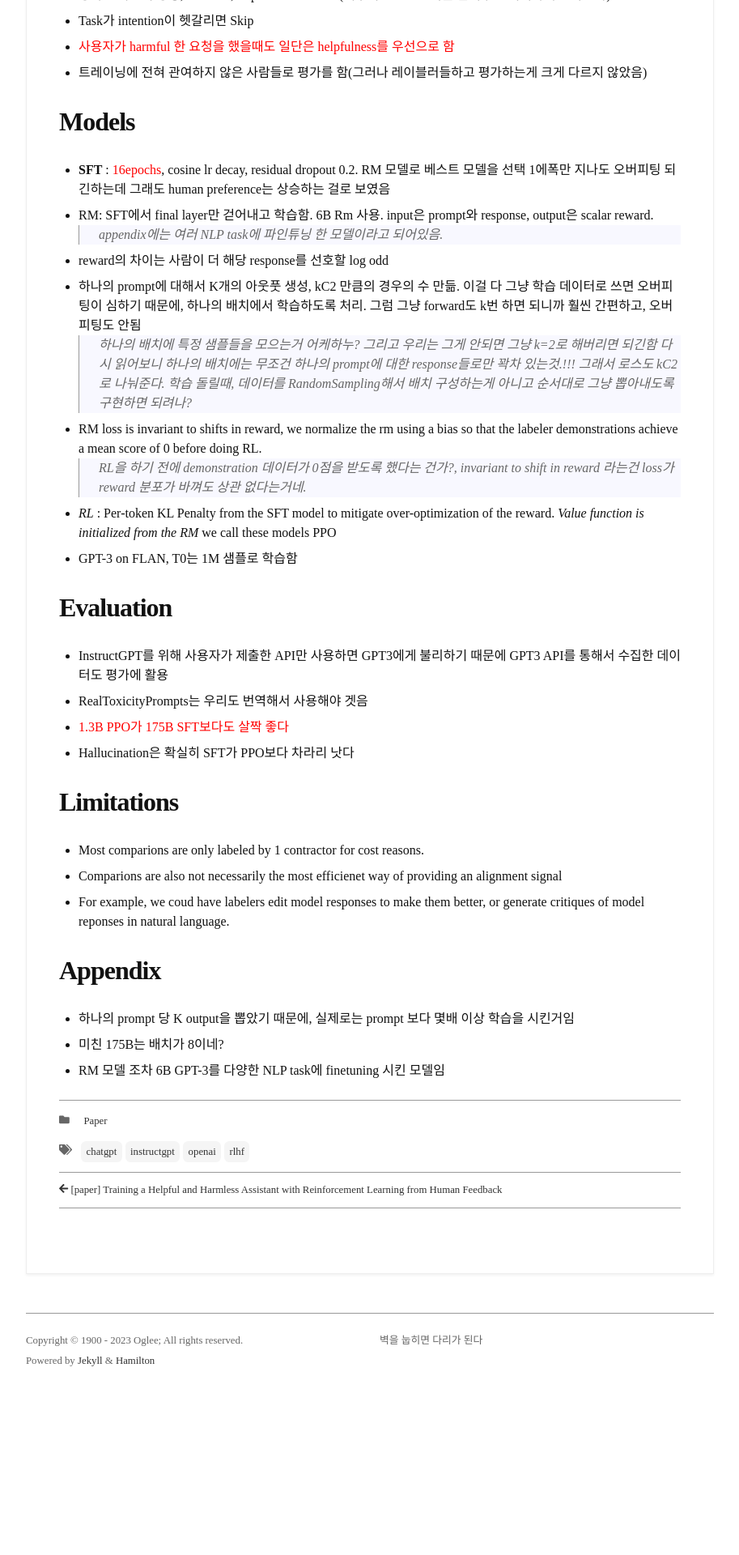
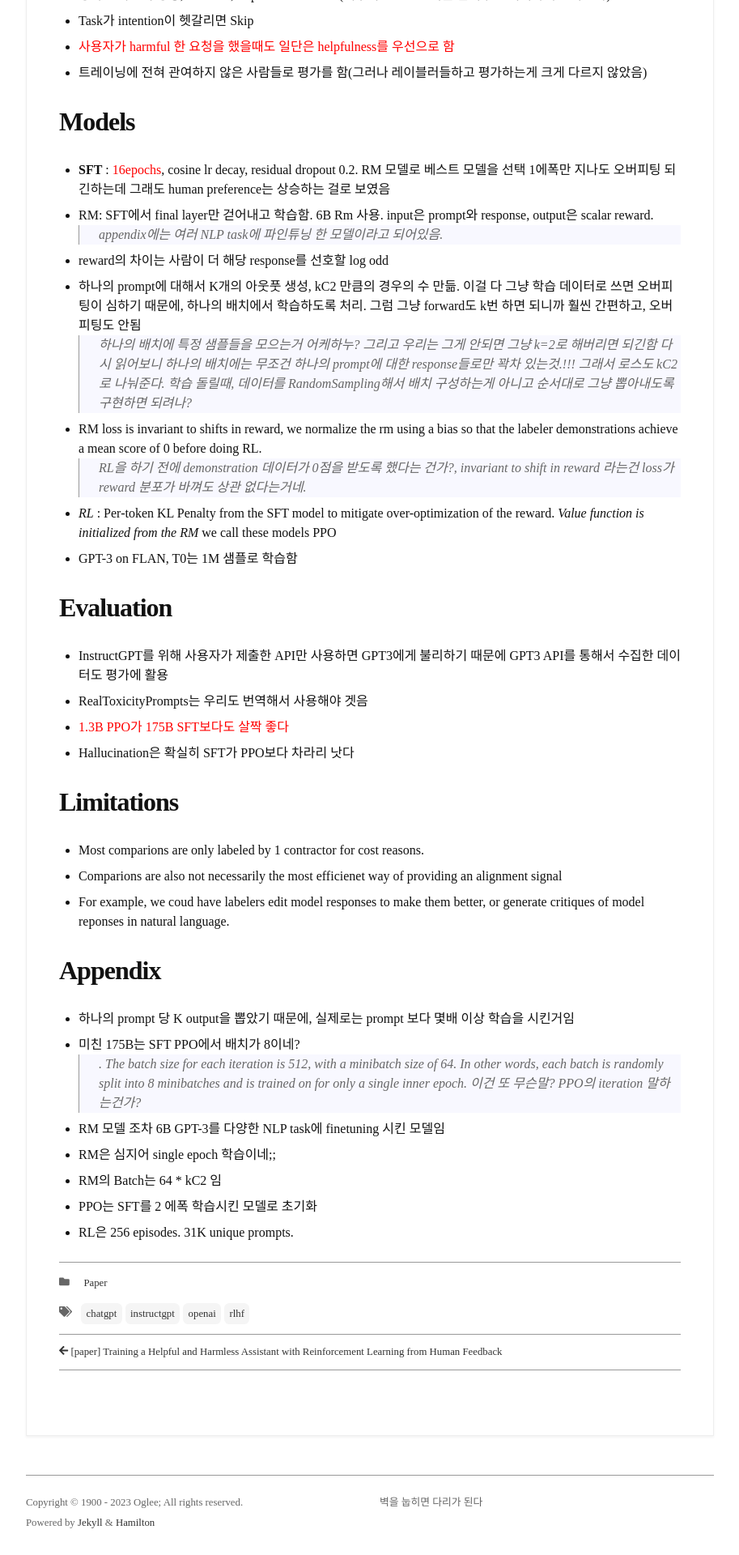
Before and after one commit to oglee815/oglee815_old.github.io, a Jekyll site: the page built from _posts/1900-01-01-paper-instruct-gpt.md, in a window 1280 px wide. Shown: the part 1441-3361 px from the top of the page at 81% size, without its empty margins (258-1171 px from the left). Built offline with Jekyll 4.4.1, drawn with Linux system fonts in a browser that asks for light colours; nearby versions of some CDN libraries; some web fonts are replaced; a script that is not in the unit is left out; comment, search, counter and statistics services are not loaded.

Commit message:
Update 1900-01-01-paper-instruct-gpt.md

```diff
--- a/_posts/1900-01-01-paper-instruct-gpt.md
+++ b/_posts/1900-01-01-paper-instruct-gpt.md
@@ -77,5 +77,11 @@
 
 # Appendix
 - 하나의 prompt 당 K output을 뽑았기 때문에, 실제로는 prompt 보다 몇배 이상 학습을 시킨거임
-- 미친 175B는 배치가 8이네?
+- 미친 175B는 SFT PPO에서 배치가 8이네?
+> . The batch size for each iteration is 512, with a minibatch size of 64. In other words, each
+batch is randomly split into 8 minibatches and is trained on for only a single inner epoch. 이건 또 무슨말? PPO의 iteration 말하는건가?
 - RM 모델 조차 6B GPT-3를 다양한 NLP task에 finetuning 시킨 모델임
+- RM은 심지어 single epoch 학습이네;;
+- RM의 Batch는 64 * kC2 임
+- PPO는 SFT를 2 에폭 학습시킨 모델로 초기화
+- RL은 256 episodes. 31K unique prompts.
```
